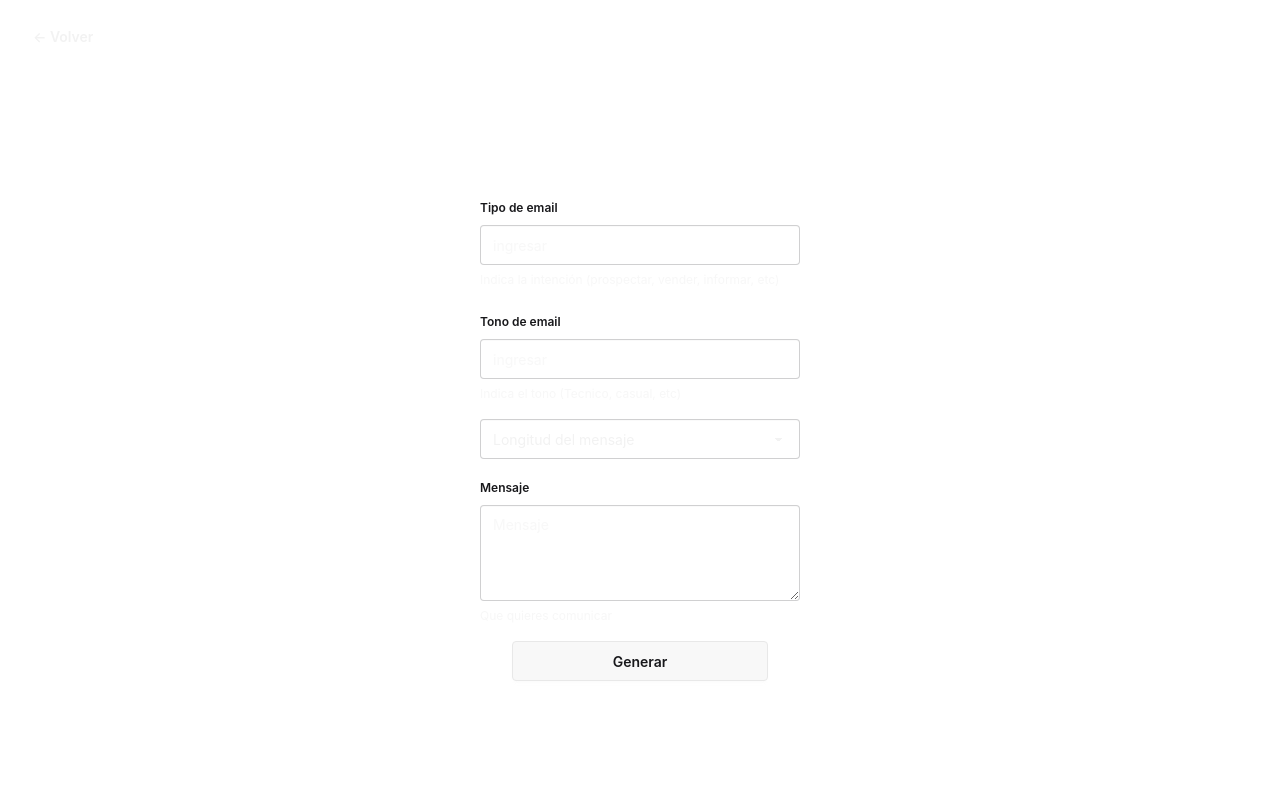
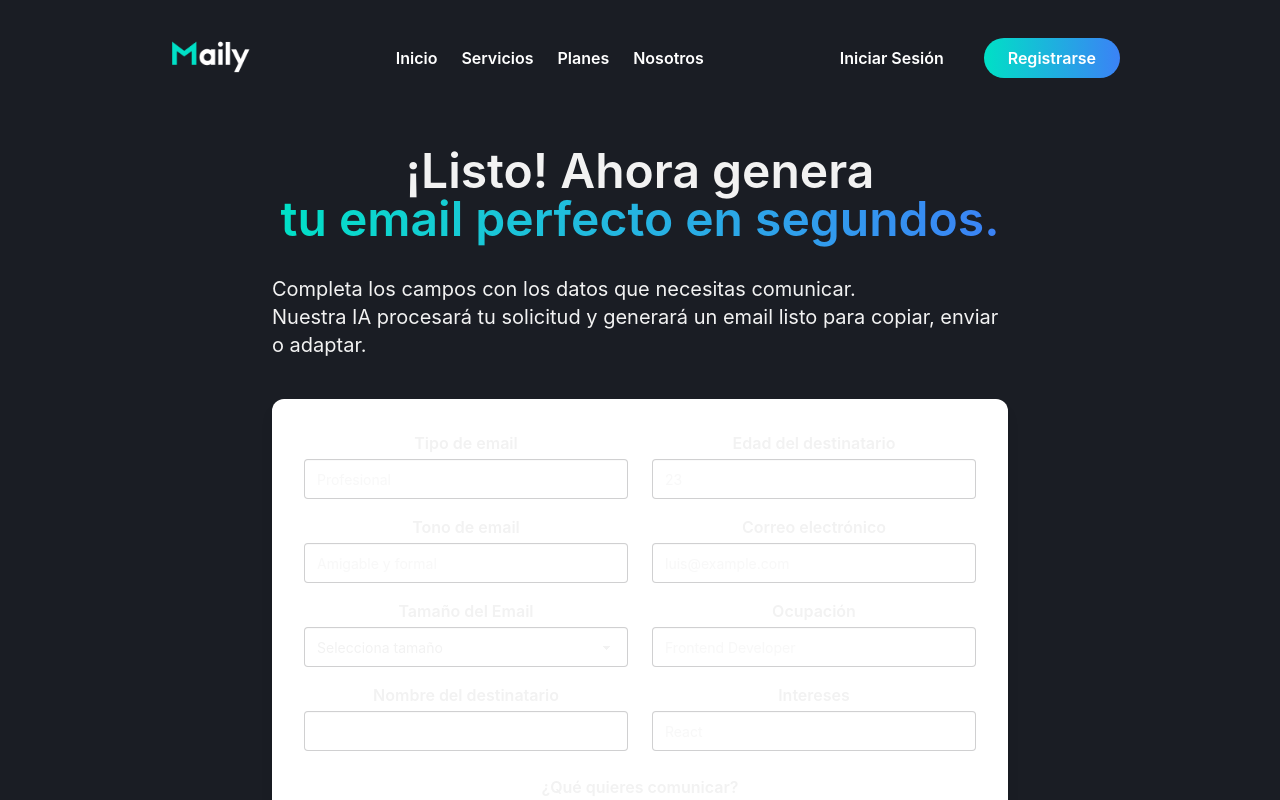
Before and after one commit to LuiangDev/express-team12, a React (Vite) app in the folder client/: page /generate in a window 1280 px wide. Shown: the top 800 px of the page. Built offline with nearby package versions, Linux system fonts and the light colour scheme.

Commit message:
Update view form and style and function operative

```diff
--- a/client/src/components/Navbar.tsx
+++ b/client/src/components/Navbar.tsx
@@ -18,22 +18,33 @@ export default function Navbar() {
       {/* Menú de navegación */}
       <ul className="flex gap-6 text-base font-semibold">
         <li>
-          <Link to="/" className="hover:text-secondary">Inicio</Link>
+          <a href="#hero" className="hover:text-secondary">
+            Inicio
+          </a>
         </li>
         <li>
-          <Link to="/" className="hover:text-secondary">Servicios</Link>
+          <a href="#servicios" className="hover:text-secondary">
+            Servicios
+          </a>
         </li>
         <li>
-          <Link to="/" className="hover:text-secondary">Planes</Link>
+          <a href="#planes" className="hover:text-secondary">
+            Planes
+          </a>
         </li>
         <li>
-          <Link to="/" className="hover:text-secondary">Nosotros</Link>
+          <a href="#nosotros" className="hover:text-secondary">
+            Nosotros
+          </a>
         </li>
       </ul>
 
       {/* Botones de sesión */}
       <div className="flex gap-4 ml-28">
-        <Link to="/" className="text-base font-semibold hover:text-secondary px-6 py-2 transition-colors">
+        <Link
+          to="/"
+          className="text-base font-semibold hover:text-secondary px-6 py-2 transition-colors"
+        >
           Iniciar Sesión
         </Link>
         <Link
--- a/client/src/components/form/FormGenerateMail.tsx
+++ b/client/src/components/form/FormGenerateMail.tsx
@@ -1,65 +1,113 @@
 import { Formik, Form, Field, ErrorMessage } from "formik";
 import { generateMail } from "../../services/appServices";
 import { validationSchema } from "../../schemas/validationSchema";
+import { useState } from "react";
 
-export const FormGenerateMail = () => (
+export interface Payload {
+  age: number | null;
+  type: string;
+  tone: string;
+  length: string;
+  message: string;
+  name: string;
+  country: string;
+  email: string;
+  occupation: string;
+  interests: string;
+}
+
+export const FormGenerateMail = () => {
+  const [mailResponse, setMailResponse] = useState<string | null>(null);
+
+  const handleReset = (resetForm: () => void) => {
+    resetForm();
+    setMailResponse(null);
+  };
+
+  return (
     <Formik
       initialValues={{
         type: "",
         tone: "",
         length: "pequeño",
         message: "",
+        name: " ",
+        age: "",
+        country: "",
+        email: "",
+        occupation: "",
+        interests: "",
       }}
       validationSchema={validationSchema}
-    onSubmit={async (values, { resetForm }) => {
+      onSubmit={async (values /* , { resetForm } */) => {
         try {
-        await generateMail(values);
-        resetForm();
+          const payload = {
+            ...values,
+            age: values.age ? Number(values.age) : null,
+          } as Payload;
+
+          const response = await generateMail(payload);
+          setMailResponse(response);
+          /*   resetForm(); */
         } catch (error) {
           console.error("Error al generar el mail:", error);
         }
       }}
     >
-    {() => (
-      <Form className="flex flex-col items-center space-y-3 w-full">
-        {" "}
-        <fieldset className="fieldset">
-          <legend className="fieldset-legend">Tipo de email</legend>
+      {({ resetForm }) => (
+        <Form className="w-full max-w-4xl mx-auto bg-base-100 p-8 rounded-xl shadow-lg space-y-6">
+          <div className="grid grid-cols-1 md:grid-cols-2 gap-6">
+            {/* Columna izquierda */}
+            <div className="flex flex-col gap-4">
+              <fieldset className="flex flex-col">
+                <legend className="label-text font-semibold mb-1">
+                  Tipo de email
+                </legend>
                 <Field
                   type="text"
-            className="input w-80"
-            placeholder="ingresar"
+                  className="input input-bordered w-full"
+                  placeholder="Profesional"
                   name="type"
                 />
-          <p className="label">
-            Indica la intención (prospectar, vender, informar, etc)
-          </p>
+                {/*   <p className="label">Indica la intención</p> */}
                 <ErrorMessage
                   name="type"
                   component="div"
                   className="text-red-500 text-sm"
                 />
               </fieldset>
-        <fieldset className="fieldset">
-          <legend className="fieldset-legend">Tono de email</legend>
+
+              <fieldset className="flex flex-col">
+                <legend className="label-text font-semibold mb-1">
+                  Tono de email
+                </legend>
                 <Field
                   type="text"
-            className="input w-80"
-            placeholder="ingresar"
+                  className="input input-bordered w-full"
+                  placeholder="Amigable y formal"
                   name="tone"
                 />
-          <p className="label">Indica el tono (Tecnico, casual, etc)</p>
+                {/*     <p className="label">Indica el tono (Tecnico, casual, etc)</p> */}
                 <ErrorMessage
                   name="tone"
                   component="div"
                   className="text-red-500 text-sm"
                 />
               </fieldset>
-        <Field as="select" className="select w-80" name="length">
+
+              <fieldset className="flex flex-col">
+                <legend className="label-text font-semibold mb-1">
+                  Tamaño del Email
+                </legend>
+                <Field
+                  as="select"
+                  className="select select-bordered w-full"
+                  name="length"
+                >
                   <option disabled={true} value="pequeño">
-            Longitud del mensaje
+                    Selecciona tamaño
                   </option>
-          <option value="pequeño">Pequeño (50 palabras)</option>
+                  <option value="corto">Pequeño (50 palabras)</option>
                   <option value="medio">Mediano (100 palabras)</option>
                   <option value="largo">Largo (150 palabras)</option>
                 </Field>
@@ -68,25 +116,160 @@ export const FormGenerateMail = () => (
                   component="div"
                   className="text-red-500 text-sm"
                 />
-        <fieldset className="fieldset">
-          <legend className="fieldset-legend">Mensaje</legend>
+              </fieldset>
+
+              <fieldset className="flex flex-col">
+                <legend className="label-text font-semibold mb-1">
+                  Nombre del destinatario
+                </legend>
+                <Field
+                  type="text"
+                  className="input input-bordered w-full"
+                  placeholder="Juan Perez"
+                  name="name"
+                />
+                <ErrorMessage
+                  name="name"
+                  component="div"
+                  className="text-red-500 text-sm"
+                />
+              </fieldset>
+            </div>
+
+            {/* Columna derecha */}
+            <div className="flex flex-col gap-4">
+              <fieldset className="flex flex-col">
+                <legend className="label-text font-semibold mb-1">
+                  Edad del destinatario
+                </legend>
+                <Field
+                  type="number"
+                  className="input input-bordered w-full"
+                  placeholder="23"
+                  name="age"
+                />
+                <ErrorMessage
+                  name="age"
+                  component="div"
+                  className="text-red-500 text-sm"
+                />
+              </fieldset>
+
+              <fieldset className="flex flex-col">
+                <legend className="label-text font-semibold mb-1">
+                  Correo electrónico
+                </legend>
+                <Field
+                  type="email"
+                  className="input input-bordered w-full"
+                  placeholder="luis@example.com"
+                  name="email"
+                />
+                <ErrorMessage
+                  name="email"
+                  component="div"
+                  className="text-red-500 text-sm"
+                />
+              </fieldset>
+
+              <fieldset className="flex flex-col">
+                <legend className="label-text font-semibold mb-1">
+                  Ocupación
+                </legend>
+                <Field
+                  type="text"
+                  className="input input-bordered w-full"
+                  placeholder="Frontend Developer"
+                  name="occupation"
+                />
+                <ErrorMessage
+                  name="occupation"
+                  component="div"
+                  className="text-red-500 text-sm"
+                />
+              </fieldset>
+
+              <fieldset className="flex flex-col">
+                <legend className="label-text font-semibold mb-1">
+                  Intereses
+                </legend>
+                <Field
+                  type="text"
+                  className="input input-bordered w-full"
+                  placeholder="React"
+                  name="interests"
+                />
+                <ErrorMessage
+                  name="interests"
+                  component="div"
+                  className="text-red-500 text-sm"
+                />
+              </fieldset>
+            </div>
+
+            {/* Área del mensaje o respuesta */}
+            <div className="md:col-span-2">
+              {!mailResponse && (
+                <fieldset className="flex flex-col">
+                  <legend className="label-text font-semibold mb-1">
+                    ¿Qué quieres comunicar?
+                  </legend>
                   <Field
                     as="textarea"
-            className="textarea h-24 w-80"
+                    className="textarea textarea-bordered h-24 w-full"
                     placeholder="Mensaje"
                     name="message"
                   />
-          <div className="label">Que quieres comunicar</div>
                   <ErrorMessage
                     name="message"
                     component="div"
                     className="text-red-500 text-sm"
                   />
                 </fieldset>
-        <button className="btn btn-wide" type="submit">
-          Generar
+              )}
+
+              {mailResponse && (
+                <div className="flex flex-col space-y-3 md:col-span-1">
+                  <fieldset className="flex flex-col">
+                    <legend className="label-text font-semibold mb-1">
+                      Respuesta del backend
+                    </legend>
+                    <div
+                      id="response"
+                      className="w-full border p-4 rounded bg-base-200 overflow-auto"
+                    >
+                      {mailResponse}
+                    </div>
+                  </fieldset>
+                </div>
+              )}
+            </div>
+          </div>
+
+          {/* Botón */}
+          <div className="text-center">
+            <button
+              className="btn btn-primary btn-wide flex items-center gap-2"
+              type="submit"
+              onClick={() => {
+                if (mailResponse) {
+                  handleReset(resetForm);
+                }
+              }}
+            >
+              {mailResponse ? (
+                <>
+                  Limpiar <span className="material-icons">refresh</span>
+                </>
+              ) : (
+                <>
+                  Generar <span className="material-icons">send</span>
+                </>
+              )}
             </button>
+          </div>
         </Form>
       )}
     </Formik>
   );
+};
--- a/client/src/index.css
+++ b/client/src/index.css
@@ -25,3 +25,7 @@ body {
     var(--color-tertiary)
   );
 }
+
+html {
+  scroll-behavior: smooth;
+}
--- a/client/src/pages/FormMail.tsx
+++ b/client/src/pages/FormMail.tsx
@@ -1,10 +1,33 @@
 import { FormGenerateMail } from "../components/form/FormGenerateMail";
-import { BackLayout } from "../layout/BackLayout";
+import Navbar from "../components/Navbar";
+import Footer from "../components/Footer";
 
 export const FormMail = () => {
   return (
-    <BackLayout>
-      <FormGenerateMail />
-    </BackLayout>
+    <>
+      <div className="flex flex-col min-h-screen max-w-5xl mx-auto -mt-2">
+        <Navbar />
+
+        <section className="text-center pt-6 pb-24 max-w-3xl mx-auto px-4">
+          <h2 className="text-3xl md:text-5xl font-semibold">
+            ¡Listo! Ahora genera <br />
+            <span className="text-transparent bg-gradient-to-r from-[var(--color-secondary)] to-[var(--color-tertiary)] bg-clip-text">
+              tu email perfecto en segundos.
+            </span>
+          </h2>
+
+          <p className="text-base md:text-xl font-normal text-[var(--color-quinary)] mt-8 mb-10 text-left">
+            Completa los campos con los datos que necesitas comunicar.
+            <br className="hidden md:block" />
+            Nuestra IA procesará tu solicitud y generará un email listo para
+            copiar, enviar o adaptar.
+          </p>
+          <FormGenerateMail />
+        </section>
+      </div>
+      <div className="w-full">
+        <Footer />
+      </div>
+    </>
   );
 };
```
Also changed, not shown: client/src/components/Hero.tsx (+4 -3 lines), client/src/services/appServices.ts (+3 -6 lines). Lines whose indentation alone changed are shown as unchanged.
